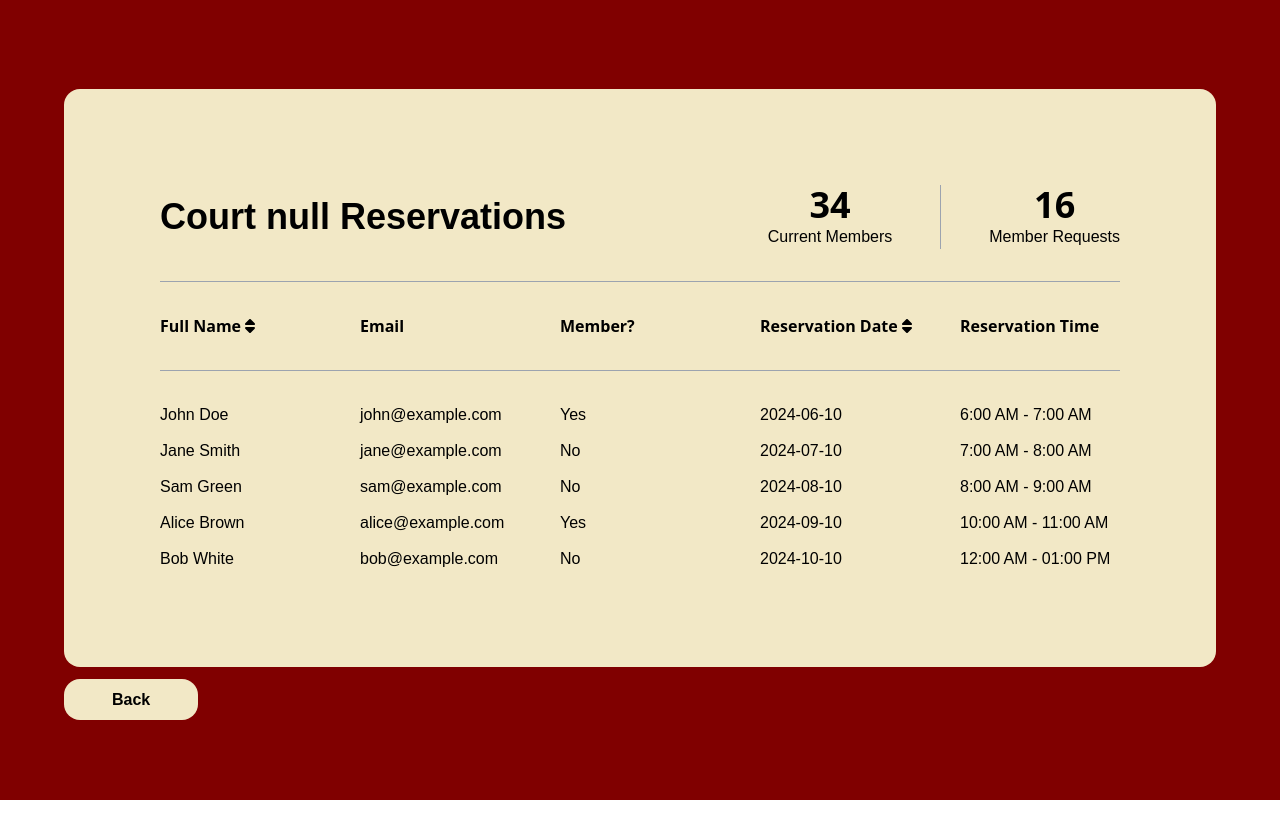
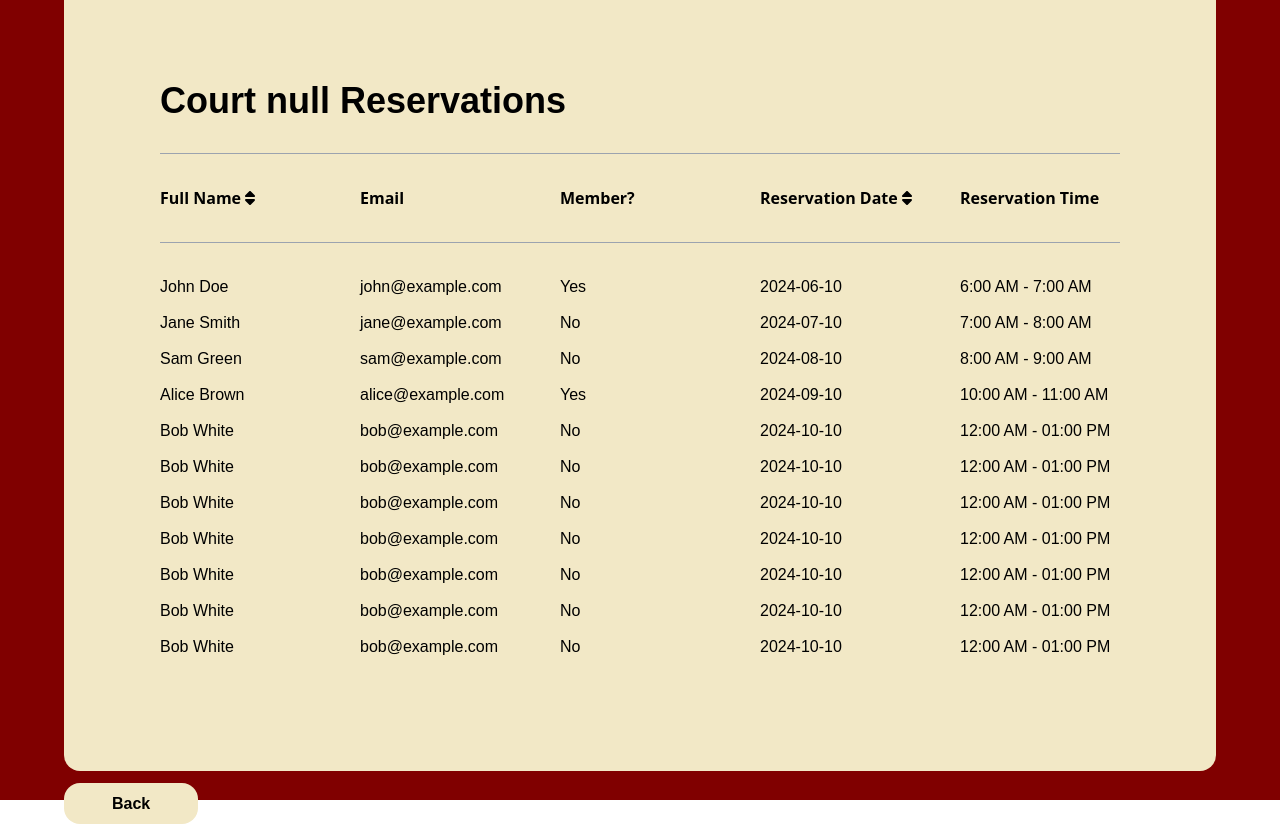
Before and after one commit to MrRyushi/MOBDEV-Courtly-Web-Admin, a Next.js app in the folder courtly/: page /reservations in a window 1280 px wide. Before the commit the page ends 800 px from the top, so only its background shows below. Built offline with nearby package versions, Linux system fonts and the light colour scheme.

Commit message:
moved the scrollable to pages to only the list and not whole page, implemented search functionality in members list, other ui changes

```diff
--- a/courtly/src/app/components/ClientMembersTable.tsx
+++ b/courtly/src/app/components/ClientMembersTable.tsx
@@ -1,6 +1,6 @@
 'use client';
 
-import React, { useState } from 'react';
+import React, { useState, useEffect } from 'react';
 import { FontAwesomeIcon } from '@fortawesome/react-fontawesome';
 import { faSort } from '@fortawesome/free-solid-svg-icons';
 
@@ -27,6 +27,10 @@ const ClientMembersTable = ({ initialMembers }) => {
         setMembers(sortedMembers);
     };
 
+    useEffect(() => {
+        setMembers(initialMembers);
+    }, [initialMembers]);
+
     return (
         <div className='space-y-6'>
             {/* Table header */}
@@ -39,7 +43,7 @@ const ClientMembersTable = ({ initialMembers }) => {
             </div>
 
             {/* Scrollable container */}
-                <div className='space-y-6 md:space-y-3'>
+                <div className='space-y-6 md:space-y-3 md:max-h-[400px] overflow-auto'>
                     {members.map((member, index) => (
                         <div key={index} className='hidden md:grid md:grid-cols-6 lg:grid-cols-5 font-poppins font-extralight gap-x-3'>
                             <p>{member.fullName}</p>
--- a/courtly/src/app/dashboard/page.tsx
+++ b/courtly/src/app/dashboard/page.tsx
@@ -69,14 +69,14 @@ const Dashboard = () => {
 
                 <div className='bg-fourth md:h-4/6 xl:h-3/4 p-8 md:p-8 xl:py-12 xl:px-16 font-bold'>
                     <div className='md:flex justify-between items-center space-y-3 md:space-y-0'>
-                        <h1 className='text-4xl font-poppins'>Courtly Members</h1>
+                        <h1 className='text-4xl font-poppins'>Top Courtly Members</h1>
 
                         <div className='flex justify-between gap-x-12'>
-                        <div className="group hover:bg-darkBeige transition duration-300 ease-in-out">
+                            <div className="group hover:bg-darkBeige rounded-2xl transition duration-300 ease-in-out">
                                 <Link href="/members" passHref>
                                     <div className='cursor-pointer p-2'> {/* Add padding for better hover effect */}
                                         <h2 className='font-bold text-4xl md:text-center' id='currentMembers'>34</h2>
-                                        <p className='md:text-center font-poppins font-light'>Current Members</p>
+                                        <p className='md:text-center font-poppins font-light '>Current Members</p>
                                     </div>
                                 </Link>
                             </div>
@@ -84,7 +84,7 @@ const Dashboard = () => {
                             {/* Vertical divider between Current Members and Member Requests */}
                             <div className="border-l border-gray-400 h-18"></div>
 
-                            <div className="group hover:bg-darkBeige transition duration-300 ease-in-out">
+                            <div className="group hover:bg-darkBeige rounded-2xl transition duration-300 ease-in-out">
                                 <Link href="/member_requests" passHref>
                                     <div className='cursor-pointer p-2'> {/* Add padding for better hover effect */}
                                         <h2 className='font-bold text-4xl md:text-center' id='currentMembers'>16</h2>
--- a/courtly/src/app/members/page.tsx
+++ b/courtly/src/app/members/page.tsx
@@ -42,7 +42,6 @@ const MembersPage = () => {
             totalReservations: 4,
             recentReservation: "2024-10-06",
         },
-
         {
             fullName: "Charlie Black",
             email: "charlie@example.com",
@@ -123,15 +122,15 @@ const MembersPage = () => {
     ];
 
     // Filter members based on the search term
-    // const filteredMembers = members.filter(member =>
-    //     member.fullName.toLowerCase().includes(searchTerm.toLowerCase()) ||
-    //     member.email.toLowerCase().includes(searchTerm.toLowerCase())
-    // );
+    const filteredMembers = members.filter(member =>
+        member.fullName.toLowerCase().includes(searchTerm.toLowerCase()) ||
+        member.email.toLowerCase().includes(searchTerm.toLowerCase())
+    );
 
     return (
         <div className="flex justify-center items-center h-auto md:h-screen bg-first p-3 md:px-16 md:py-24">
             <div className="space-y-5 w-screen">
-                <div className="bg-fourth p-12 md:p-16 lg:p-20 font-bold rounded-2xl max-h-[500px] overflow-auto">
+                <div className="bg-fourth p-12 md:p-16 lg:p-20 font-bold rounded-2xl">
                     <h1 className="text-4xl font-poppins mb-4">Members</h1>
 
                     {/* Search Bar */}
@@ -148,7 +147,7 @@ const MembersPage = () => {
                     <hr className="h-px my-8 bg-gray-200 border-l border-gray-400" />
 
                     {/* Render client-side table with filtered members */}
-                    {<ClientMembersTable initialMembers={members} ></ClientMembersTable>}
+                    {<ClientMembersTable initialMembers={filteredMembers} ></ClientMembersTable>}
 
                 </div>
 
--- a/courtly/src/app/reservations/page.tsx
+++ b/courtly/src/app/reservations/page.tsx
@@ -46,6 +46,106 @@ const Reservations = () => {
       reservationDate: '2024-10-10',
       reservationTime: "12:00 AM - 01:00 PM",
     },
+    {
+      fullName: "Bob White",
+      email: "bob@example.com",
+      member: "No",
+      reservationDate: '2024-10-10',
+      reservationTime: "12:00 AM - 01:00 PM",
+    },
+    {
+      fullName: "Bob White",
+      email: "bob@example.com",
+      member: "No",
+      reservationDate: '2024-10-10',
+      reservationTime: "12:00 AM - 01:00 PM",
+    },
+    {
+      fullName: "Bob White",
+      email: "bob@example.com",
+      member: "No",
+      reservationDate: '2024-10-10',
+      reservationTime: "12:00 AM - 01:00 PM",
+    },
+    {
+      fullName: "Bob White",
+      email: "bob@example.com",
+      member: "No",
+      reservationDate: '2024-10-10',
+      reservationTime: "12:00 AM - 01:00 PM",
+    },
+    {
+      fullName: "Bob White",
+      email: "bob@example.com",
+      member: "No",
+      reservationDate: '2024-10-10',
+      reservationTime: "12:00 AM - 01:00 PM",
+    },
+    {
+      fullName: "Bob White",
+      email: "bob@example.com",
+      member: "No",
+      reservationDate: '2024-10-10',
+      reservationTime: "12:00 AM - 01:00 PM",
+    },
+    {
+      fullName: "Bob White",
+      email: "bob@example.com",
+      member: "No",
+      reservationDate: '2024-10-10',
+      reservationTime: "12:00 AM - 01:00 PM",
+    },
+    {
+      fullName: "Bob White",
+      email: "bob@example.com",
+      member: "No",
+      reservationDate: '2024-10-10',
+      reservationTime: "12:00 AM - 01:00 PM",
+    },
+    {
+      fullName: "Bob White",
+      email: "bob@example.com",
+      member: "No",
+      reservationDate: '2024-10-10',
+      reservationTime: "12:00 AM - 01:00 PM",
+    },
+    {
+      fullName: "Bob White",
+      email: "bob@example.com",
+      member: "No",
+      reservationDate: '2024-10-10',
+      reservationTime: "12:00 AM - 01:00 PM",
+    },
+    {
+      fullName: "Bob White",
+      email: "bob@example.com",
+      member: "No",
+      reservationDate: '2024-10-10',
+      reservationTime: "12:00 AM - 01:00 PM",
+    },
+    {
+      fullName: "Bob White",
+      email: "bob@example.com",
+      member: "No",
+      reservationDate: '2024-10-10',
+      reservationTime: "12:00 AM - 01:00 PM",
+    },
+    {
+      fullName: "Bob White",
+      email: "bob@example.com",
+      member: "No",
+      reservationDate: '2024-10-10',
+      reservationTime: "12:00 AM - 01:00 PM",
+    },
+    {
+      fullName: "Bob White",
+      email: "bob@example.com",
+      member: "No",
+      reservationDate: '2024-10-10',
+      reservationTime: "12:00 AM - 01:00 PM",
+    },
+
+
   ]);
 
   const [sortConfig, setSortConfig] = useState({ key: null, direction: 'ascending' });
@@ -71,33 +171,14 @@ const Reservations = () => {
     setSortConfig({ key, direction });
   };
 
+  // Determine the height class based on the number of member
+
   return (
-    <div className="flex justify-center items-center h-auto md:h-screen bg-first p-3 md:px-16 md:py-24">
+    <div className={`flex justify-center items-center h-auto md:h-screen bg-first p-3 md:px-16 md:py-24`}>
       <div className="space-y-5 w-screen">
         <div className="bg-fourth p-8 md:p-8 xl:py-24 xl:px-24 font-bold rounded-2xl">
           <div className="md:flex justify-between items-center space-y-3 md:space-y-0">
             <h1 className="text-4xl font-poppins">{`Court ${court} Reservations`}</h1>
-
-            <div className="flex justify-between gap-x-12">
-              {/* Current Members */}
-              <div className="flex flex-col items-center">
-                <h2 className="font-bold text-4xl md:text-center" id="currentMembers">
-                  34
-                </h2>
-                <p className="md:text-center font-poppins font-light">Current Members</p>
-              </div>
-
-              {/* Vertical divider between Current Members and Member Requests */}
-              <div className="border-l border-gray-400 h-16"></div>
-
-              {/* Member Requests */}
-              <div className="flex flex-col items-center">
-                <h2 className="font-bold text-4xl md:text-center" id="memberRequests">
-                  16
-                </h2>
-                <p className="md:text-center font-poppins font-light">Member Requests</p>
-              </div>
-            </div>
           </div>
 
           <hr className="hidden md:block h-px my-8 bg-gray-200 border-l border-gray-400" />
@@ -118,7 +199,7 @@ const Reservations = () => {
           <hr className="h-px my-8 bg-gray-200 border-l border-gray-400" />
 
           {/* Member rows */}
-          <div className="space-y-6 md:space-y-3">
+          <div className="space-y-6 md:space-y-3 md:max-h-[400px] overflow-auto">
             {members.map((member, index) => (
               <div
                 key={index}
@@ -163,8 +244,7 @@ const Reservations = () => {
           </Link>
         </div>
       </div>
-  </div>
-
+    </div>
   );
 };
 
```
Also changed, not shown: courtly/src/app/member_requests/page.tsx (+64 -14 lines).
